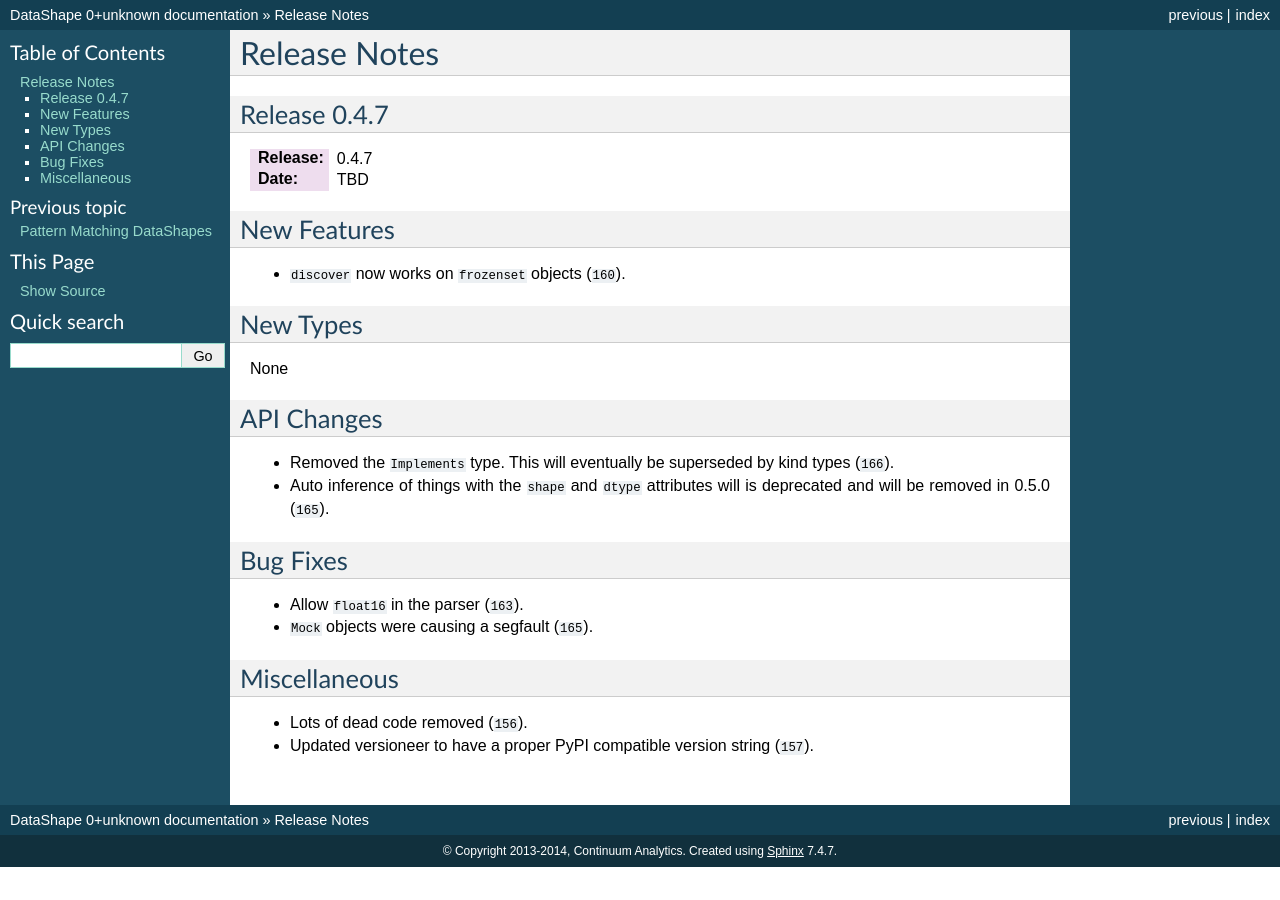
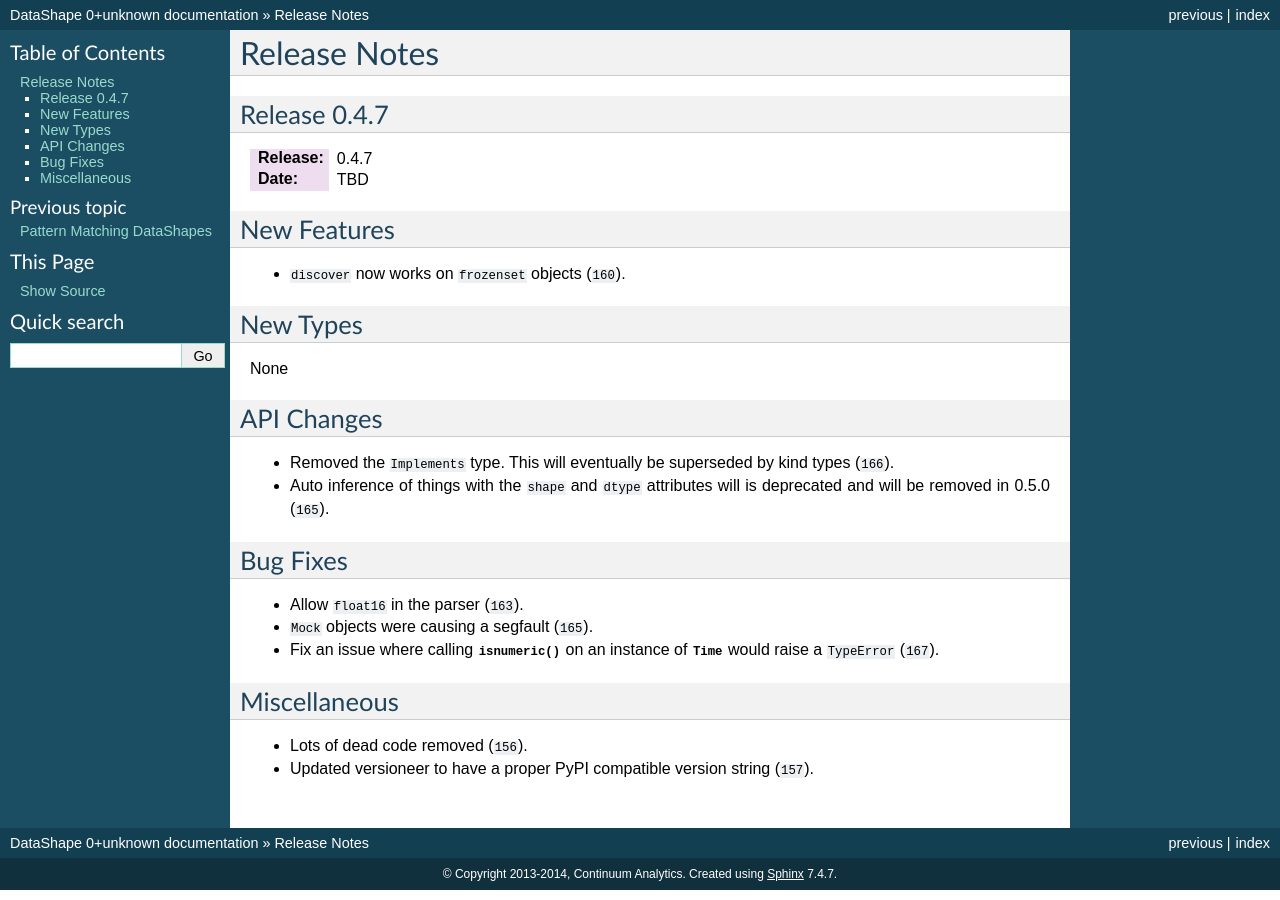
Before and after one commit to blaze/datashape, a Sphinx documentation site: the page built from docs/source/releases.rst, in a window 1280 px wide. Built offline with Sphinx 7.4.7, drawn with Linux system fonts in a browser that asks for light colours; the version number could not be read and is left out; cross-references to code outside the pages are shown as plain code.

Commit message:
whatsnew

```diff
--- a/docs/source/whatsnew/0.4.7.txt
+++ b/docs/source/whatsnew/0.4.7.txt
@@ -27,6 +27,9 @@ Bug Fixes
 
 * Allow ``float16`` in the parser (:issue:`163`).
 * ``Mock`` objects were causing a segfault (:issue:`165`).
+* Fix an issue where calling :func:`~datashape.predicates.isnumeric` on an
+  instance of :class:`~datashape.coretypes.Time` would raise a ``TypeError``
+  (:issue:`167`).
 
 Miscellaneous
 -------------
```
